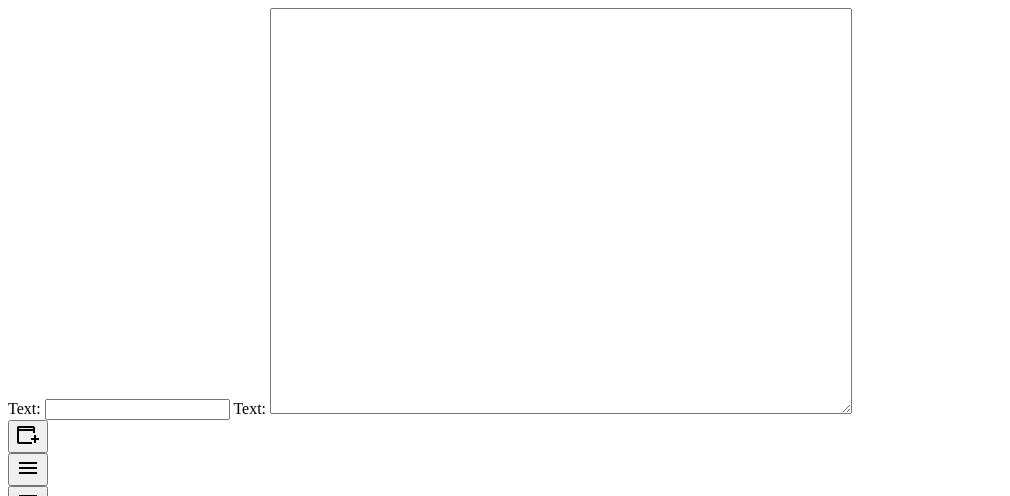
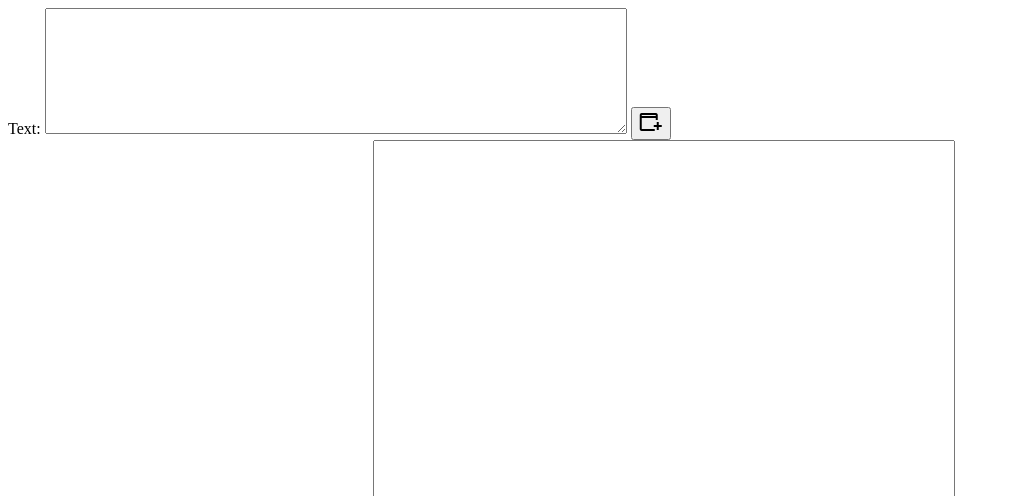
Before and after one commit to justusdecker/Application-Manager, a Flask app: page /cv/create in a window 1280 px wide. Shown: the top 496 px of the page, without its empty margins (0-1010 px from the left). Run offline with Flask 3, Linux system fonts and the light colour scheme; data that the repository does not hold is empty; parts of the project's set-up code (start-up, migrations or seed data) failed here and were passed over.

Commit message:
refac cv_c

```diff
--- a/src/frontend/templates/cv_c.html
+++ b/src/frontend/templates/cv_c.html
@@ -2,16 +2,27 @@
 {% block header %}Create a Job{% endblock %}
 {% block content %}
 <script src="{{ url_for('static', filename='linkedin_create_workaround.js') }}"></script>
+<script src="{{ url_for('static', filename='cv.js') }}"></script>
 <div class="user-input-div">
+    <!--AI Input, save the output in textarea-->
+    <label for="summary">Text: </label>
+    <textarea name="imp_writing" id="imp_writing" style="width:45vw; height: 15vh"></textarea>
+    <button onclick="write_improve()" type="submit" class="btn-create"><span class="material-symbols-outlined">add_ad</span></button>
+    </form>
+    <form action="", method="post" enctype="multipart/form-data">
+        <label for="name">Title: </label>
+        <input type="text" id="name" name="name">
+        <label for="name">Profession: </label>
+        <select name="profession" id="profession" required>
+            {% for job in jobs %}
+            <option value="{{ job['name'] }}">{{ job['name'] }}</option>
+            {% endfor %}
+        </select>
 
-
-    <form action="", method="post" enctype="multipart/form-data">
-        <label for="filename">Text: </label>
-        <input type="text" id="filename" name="filename">
-        <label for="html">Text: </label>
-        <textarea name="html" id="html" style="width:45vw; height: 50vh"></textarea>
+        <label for="summary">Text: </label>
+        <textarea name="summary" id="summary" style="width:45vw; height: 50vh"></textarea>
         <br>
-        <button type="button" class="btn-create" onclick="send('/cv/create', '/cv')" id="send-btn"><span class="material-symbols-outlined">add_ad</span></button>
+        <button type="submit" class="btn-create"><span class="material-symbols-outlined">add_ad</span></button>
     </form>
 
 </div>
```
